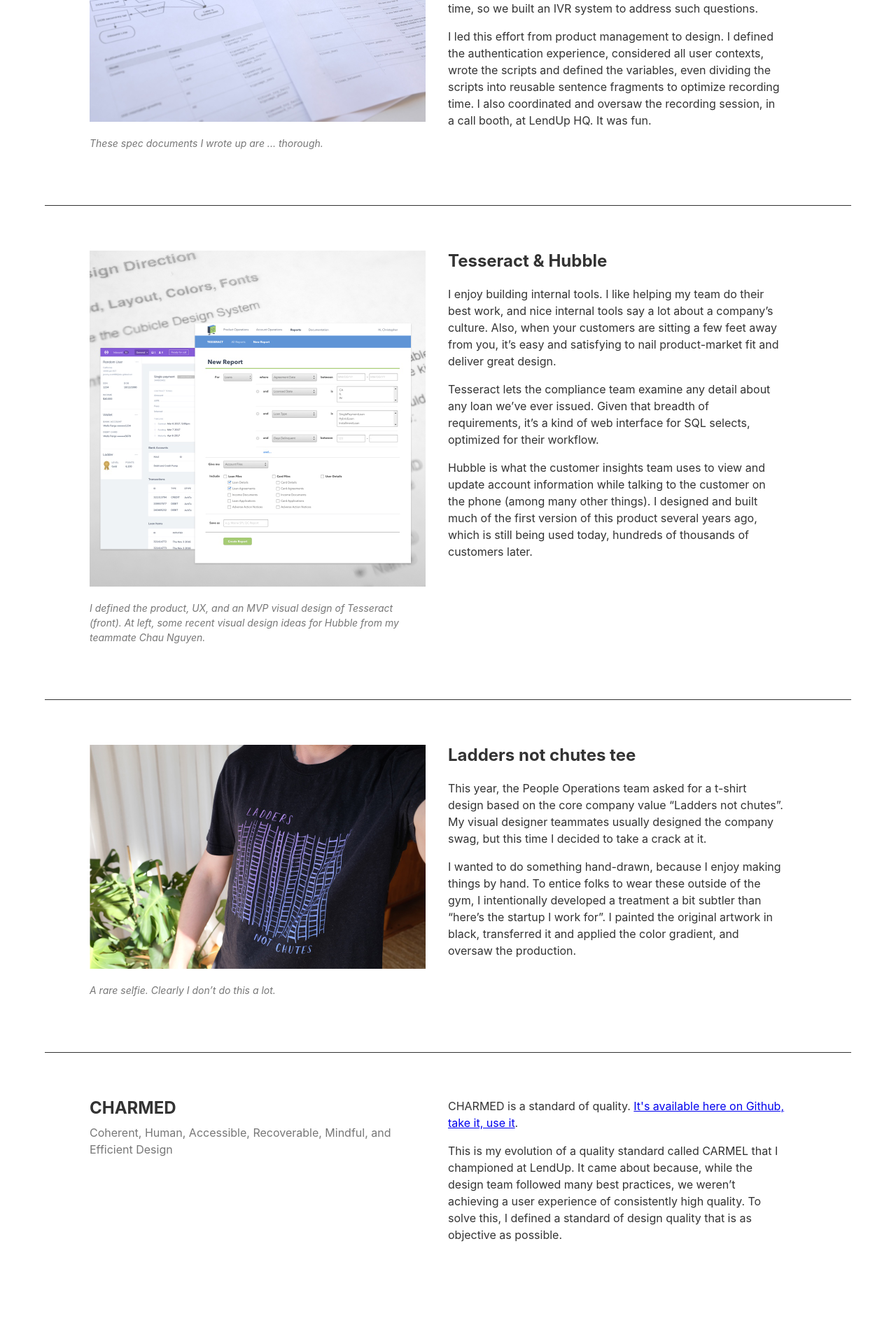
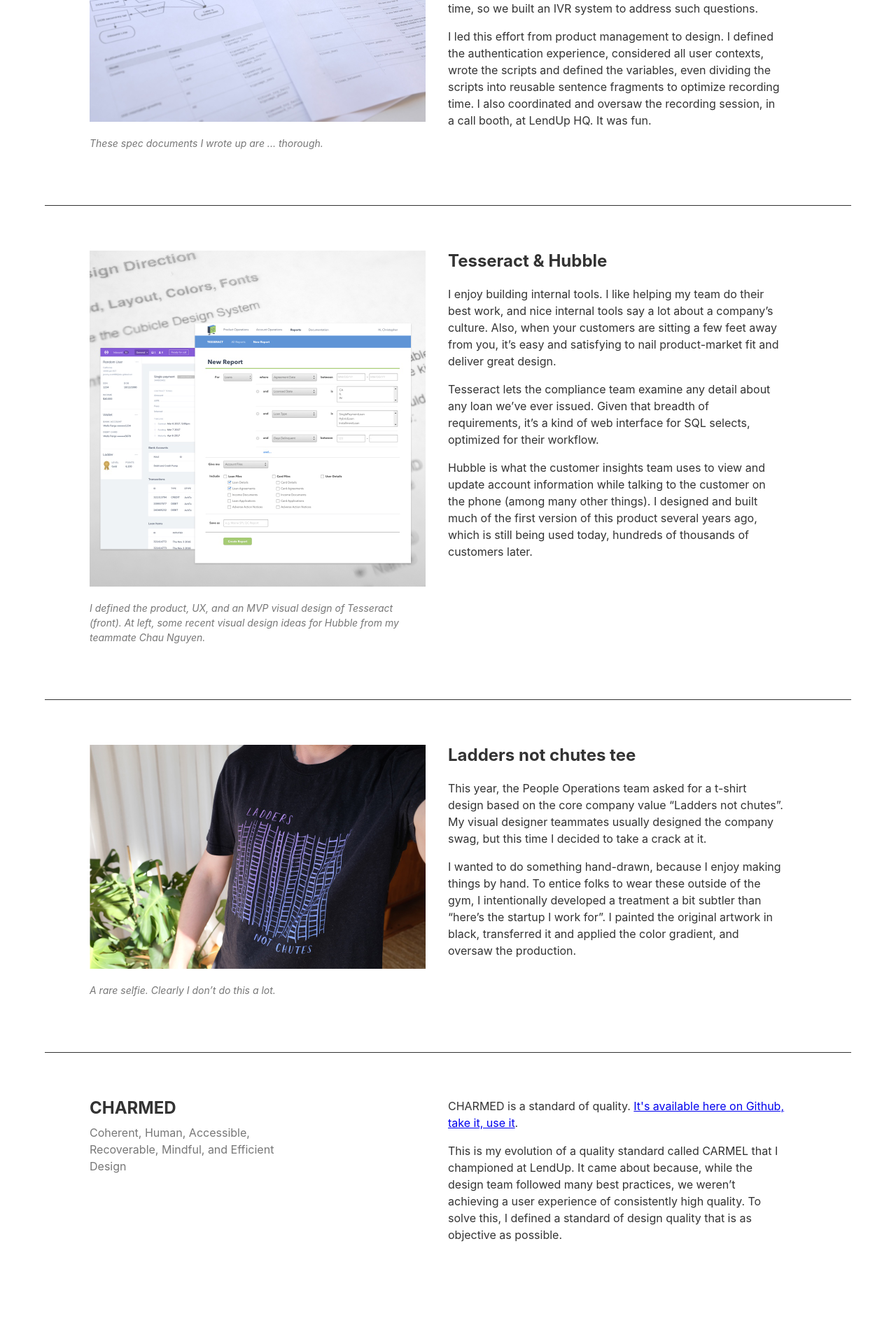
Before and after one commit to christopherdubs/christopherdubs.github.io, a Jekyll site: the page index.html, which Jekyll copies as it is, in a window 1280 px wide. Shown: the part 2042-3962 px from the top of the page at 70% size. Built offline with Jekyll 4.4.1, drawn with Linux system fonts in a browser that asks for light colours.

Commit message:
readability for CHARMED description

```diff
--- a/index.html
+++ b/index.html
@@ -87,7 +87,7 @@
 <article class="cf pa3 pa5-ns bt">
   <header class="fn fl-ns w-50-ns pr4-ns">
     <h2 class="mt0-ns mb0 lh-title">CHARMED</h2>
-    <p class="mt2 gray">Coherent, Human, Accessible, Recoverable, Mindful, and Efficient Design</p>
+    <p class="mt2 gray measure-narrow">Coherent, Human, Accessible, Recoverable, Mindful, and Efficient Design</p>
   </header>
   <div class="fn fl-ns w-50-ns">
     <p class="measure mt0-ns">CHARMED is a standard of quality. <a href="CHARMED.html">It's available here on Github, take it, use it</a>.</p>
```
